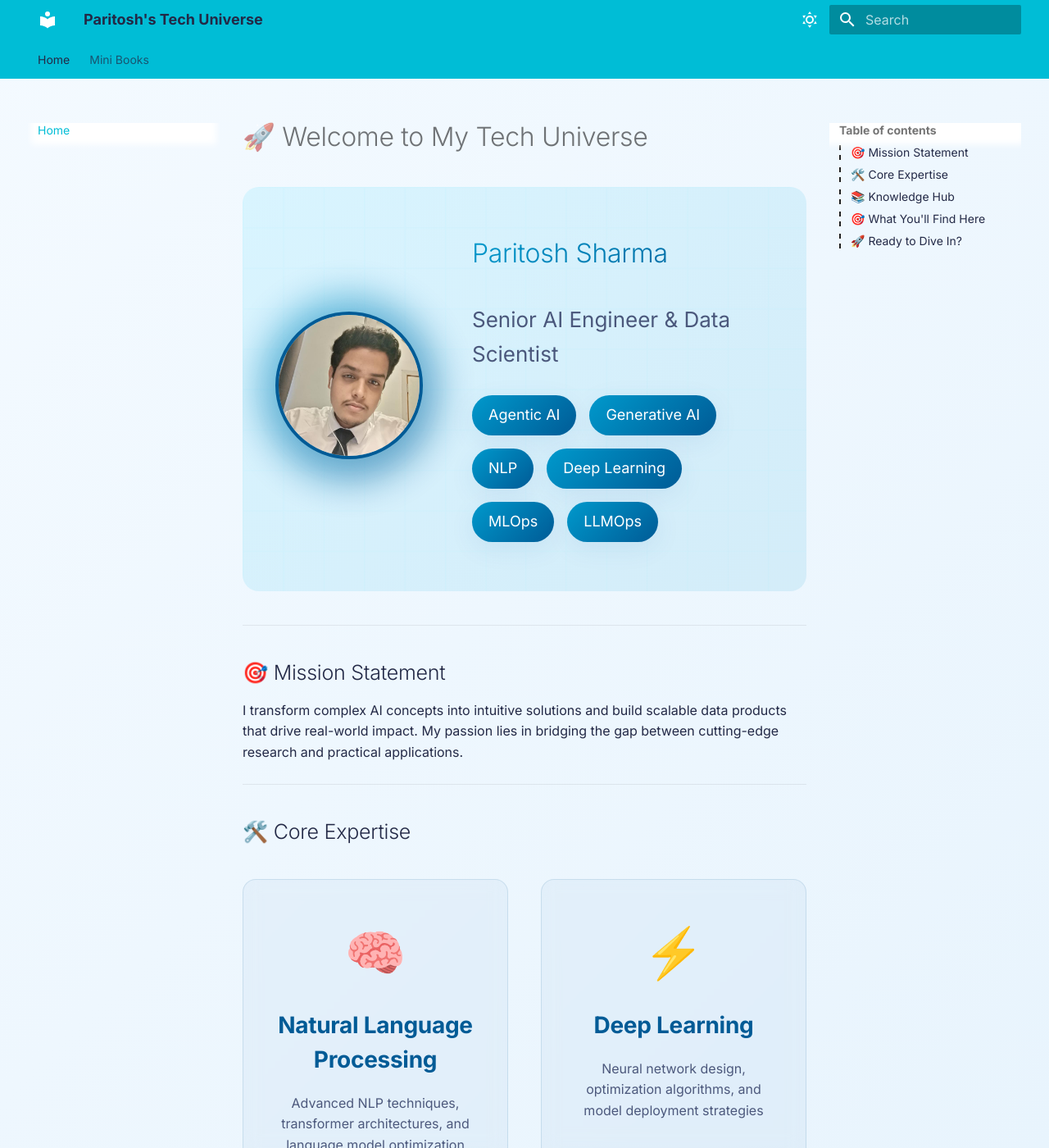
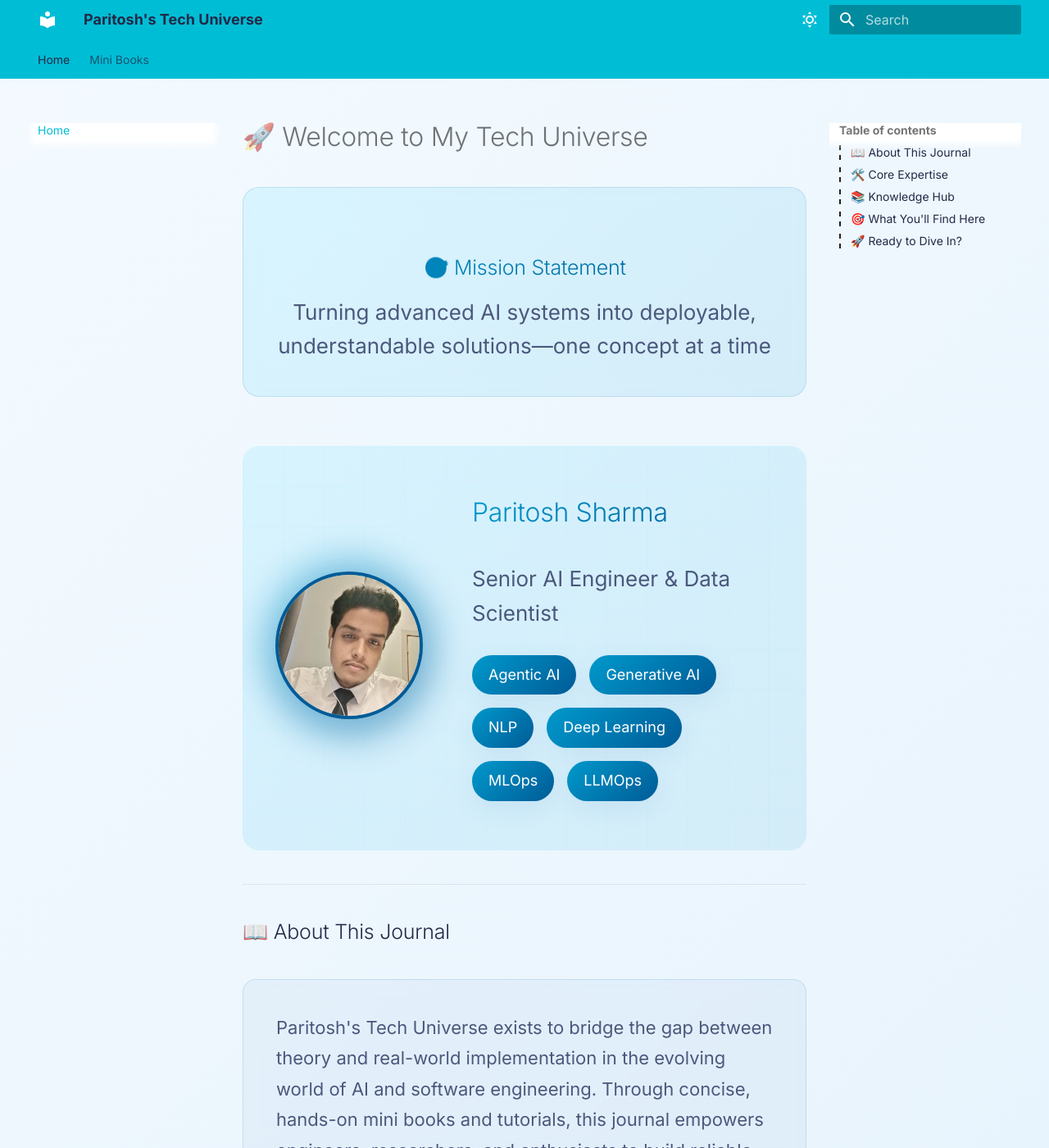
Before and after one commit to paritosh0707/paritosh-tech-journal, an MkDocs documentation site: the page built from docs/index.md, in a window 1280 px wide and 1400 px high. Shown: the whole window at 82% size. Built offline with MkDocs 1.6.1 and Material for MkDocs 9.7.7, drawn with Linux system fonts in a browser that asks for light colours; some of the changed text lies outside the part shown.

Commit message:
added mission statement

```diff
--- a/docs/assets/extra.css
+++ b/docs/assets/extra.css
@@ -833,3 +833,79 @@ body[data-md-color-scheme="slate"] .custom-alert-title {
 body[data-md-color-scheme="slate"] .custom-alert-message {
   color: #b0bec5 !important;
 }
+
+/* Mission Header Styles */
+.mission-header {
+  text-align: center;
+  margin: 2rem 0 3rem 0;
+  padding: 2rem;
+  background: linear-gradient(135deg, rgba(0, 212, 255, 0.1) 0%, rgba(0, 153, 204, 0.1) 100%);
+  border-radius: 20px;
+  border: 1px solid var(--card-border);
+  backdrop-filter: blur(10px);
+}
+
+.mission-title {
+  color: var(--primary-tech);
+  font-size: 2.2rem;
+  font-weight: 700;
+  margin: 0 0 1rem 0;
+  background: var(--gradient-primary);
+  -webkit-background-clip: text;
+  -webkit-text-fill-color: transparent;
+  background-clip: text;
+}
+
+.mission-tagline {
+  color: var(--text-secondary);
+  font-size: 1.3rem;
+  font-weight: 400;
+  line-height: 1.6;
+  margin: 0;
+  max-width: 800px;
+  margin: 0 auto;
+}
+
+/* About Section Styles */
+.about-section {
+  background: var(--card-bg);
+  border: 1px solid var(--card-border);
+  border-radius: 16px;
+  padding: 2rem;
+  margin: 2rem 0;
+  backdrop-filter: blur(10px);
+}
+
+.about-text {
+  color: var(--text-secondary);
+  font-size: 1.1rem;
+  line-height: 1.7;
+  margin: 0 0 1.5rem 0;
+}
+
+.about-text:last-child {
+  margin-bottom: 0;
+}
+
+/* Dark mode specific styles for mission and about */
+body[data-md-color-scheme="slate"] .mission-header {
+  background: linear-gradient(135deg, rgba(0, 212, 255, 0.15) 0%, rgba(0, 153, 204, 0.15) 100%) !important;
+  border-color: #222a3a !important;
+}
+
+body[data-md-color-scheme="slate"] .mission-title {
+  color: #00d4ff !important;
+}
+
+body[data-md-color-scheme="slate"] .mission-tagline {
+  color: #b0bec5 !important;
+}
+
+body[data-md-color-scheme="slate"] .about-section {
+  background: #232946 !important;
+  border-color: #222a3a !important;
+}
+
+body[data-md-color-scheme="slate"] .about-text {
+  color: #b0bec5 !important;
+}
--- a/docs/index.md
+++ b/docs/index.md
@@ -1,4 +1,9 @@
 # 🚀 Welcome to My Tech Universe
+
+<div class="mission-header">
+  <h2 class="mission-title">🎯 Mission Statement</h2>
+  <p class="mission-tagline">Turning advanced AI systems into deployable, understandable solutions—one concept at a time</p>
+</div>
 
 <div class="hero-section">
   <div class="hero-content">
@@ -25,9 +30,16 @@
 
 ---
 
-## 🎯 Mission Statement
+## 📖 About This Journal
 
-I transform complex AI concepts into intuitive solutions and build scalable data products that drive real-world impact. My passion lies in bridging the gap between cutting-edge research and practical applications.
+<div class="about-section">
+  <p class="about-text">
+    Paritosh's Tech Universe exists to bridge the gap between theory and real-world implementation in the evolving world of AI and software engineering. Through concise, hands-on mini books and tutorials, this journal empowers engineers, researchers, and enthusiasts to build reliable, scalable, and intelligent systems—one concept at a time.
+  </p>
+  <p class="about-text">
+    From foundational Python and Kubernetes to advanced topics in Generative AI and LangGraph orchestration, the goal is to make complex systems not just understandable—but buildable.
+  </p>
+</div>
 
 ---
 
```
